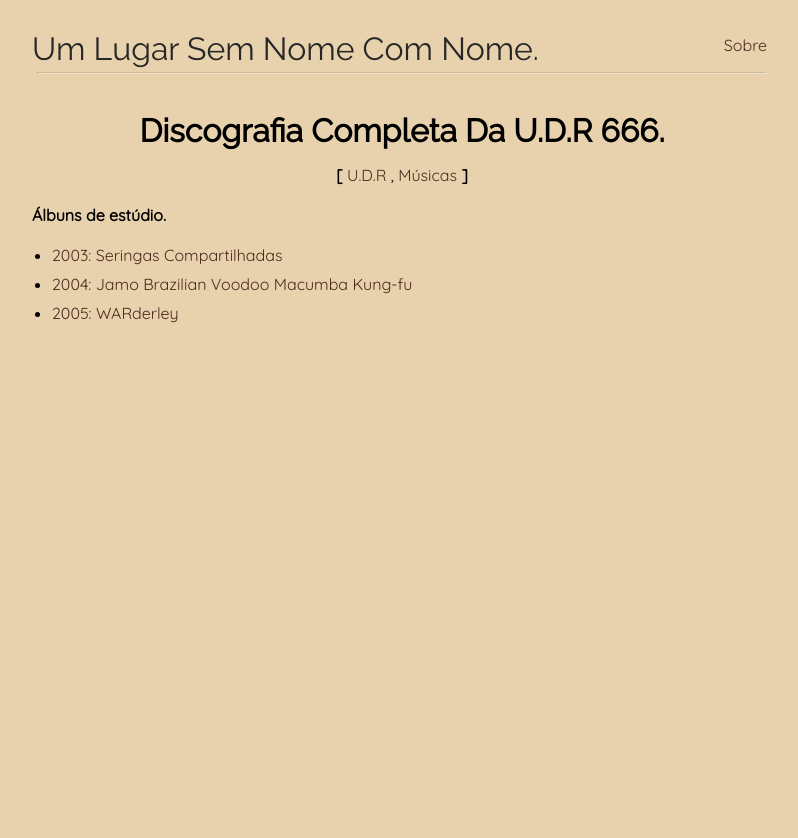
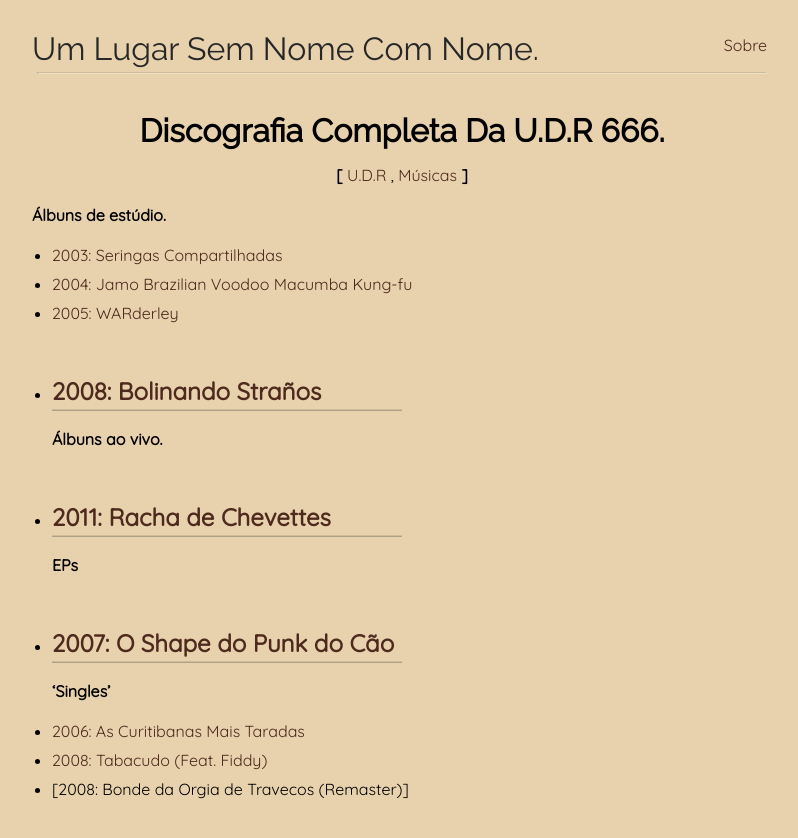
Before and after one commit to parchment-agoraphobia/parchment-agoraphobia.io, a Jekyll site: the page built from _posts/2021-02-11-toda-discografia-da-UDR.md, in a window 1280 px wide. Shown: the top 838 px of the page, without its empty margins (238-1036 px from the left). Built offline with Jekyll 4.4.1, drawn with Linux system fonts in a browser that asks for light colours.

Commit message:
novas musicas na udr

```diff
--- a/_posts/2021-02-11-toda-discografia-da-UDR.md
+++ b/_posts/2021-02-11-toda-discografia-da-UDR.md
@@ -9,3 +9,15 @@ tags: [U.D.R, Músicas]
 - [2003: Seringas Compartilhadas](https://heart-leap.github.io/OLOHTQHEQH/udr/U.D.R%20-%20Seringas%20Compartilhadas%20Vol.2.rar)
 - [2004: Jamo Brazilian Voodoo Macumba Kung-fu](https://heart-leap.github.io/OLOHTQHEQH/udr/U.D.R%20-%20Jamo%20Brazilian%20Voodoo%20Macumba%20Kung%20Fu%20[Album%20Completo]-TuvBwiq3Crs.webm)
 - [2005: WARderley](https://heart-leap.github.io/OLOHTQHEQH/udr/UDR%20-%20WARDERLEY%20(2005)%20[FULL%20ALBUM]-phSKoCQ2xP4.webm)
+- [2008: Bolinando Straños](https://heart-leap.github.io/OLOHTQHEQH/udr/U.D.R.%20-%20Bolinando%20Stra%C3%B1os%20(2008)%20[FULL%20ALBUM]-uDeA_b17Z9M.webm)
+---
+**Álbuns ao vivo.**
+- [2011: Racha de Chevettes](https://heart-leap.github.io/OLOHTQHEQH/udr/U.D.R%20-%20Racha%20De%20Chevettes.zip)
+---
+**EPs**
+- [2007: O Shape do Punk do Cão](https://heart-leap.github.io/OLOHTQHEQH/udr/UDR%20-%20O%20Shape%20do%20Punk%20do%20C%C3%A3o%20[EP%20Completo]-_ZHmQZF3R4Y.webm)
+---
+**'Singles'**
+- [2006: As Curitibanas Mais Taradas](https://heart-leap.github.io/OLOHTQHEQH/udr/U.D.R.%20-%20As%20Curitibanas%20Mais%20Taradas-J7AZtW5b5CU.m4a)
+- [2008: Tabacudo (Feat. Fiddy)](https://heart-leap.github.io/OLOHTQHEQH/udr/UDR%20-%20Tabacudo%20(ft%20Fiddy)-Mp1cjjZ8s9o.webm)
+- [2008: Bonde da Orgia de Travecos (Remaster)]
```
